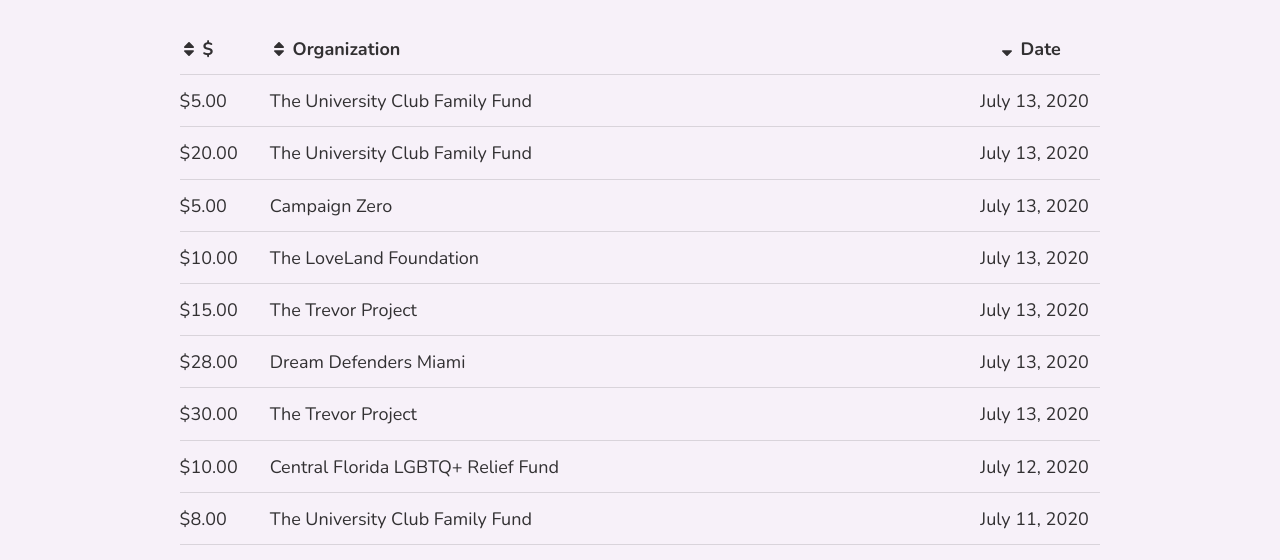
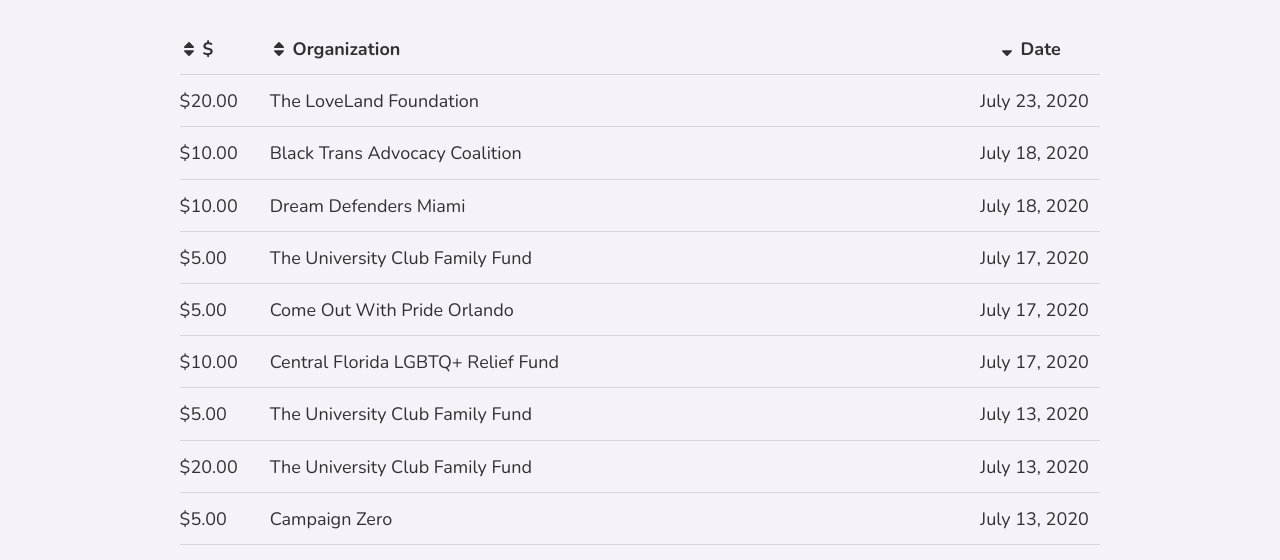
Before and after one commit to lucasgrinspan/the-octopus-project, a Gatsby site: page /ledger in a window 1280 px wide. Shown: the part 233-793 px from the top of the page. Built offline with nearby package versions, Linux system fonts and the light colour scheme; Gatsby itself is replaced by a stand-in of ours.

Commit message:
new donations

```diff
--- a/src/data/donations.js
+++ b/src/data/donations.js
@@ -1335,6 +1335,59 @@ const donationData = [
         sent: true,
         state: "Florida",
     },
+    {
+        amount: 10,
+        org: "Central Florida LGBTQ+ Relief Fund",
+        id: 99,
+        date: "July 17, 2020 10:41",
+        order: ["octopus"],
+        octopusColor: ["maroon"],
+        sent: false,
+    },
+    {
+        amount: 5,
+        org: "Come Out With Pride Orlando",
+        id: 100,
+        date: "July 17, 2020 11:45",
+        order: ["octopus"],
+        octopusColor: ["light pink"],
+        sent: false,
+    },
+    {
+        amount: 10,
+        org: "Dream Defenders Miami",
+        id: 101,
+        date: "July 18, 2020 00:07",
+        order: ["octopus"],
+        octopusColor: ["lavender"],
+        sent: false,
+    },
+    {
+        amount: 10,
+        org: "Black Trans Advocacy Coalition",
+        id: 102,
+        date: "July 18, 2020 23:41",
+        order: ["octopus"],
+        octopusColor: ["white", "maroon"],
+        sent: false,
+    },
+    {
+        amount: 5,
+        org: "The University Club Family Fund",
+        id: 102,
+        date: "July 17, 2020 23:41",
+        order: [],
+        sent: false,
+    },
+    {
+        amount: 20,
+        org: "The LoveLand Foundation",
+        id: 103,
+        date: "July 23, 2020 11:44",
+        order: ["octopus"],
+        octopusColor: ["lavender"],
+        sent: false,
+    },
 ];
 
 export const DONATIONS = validateDonations(donationData);
```
